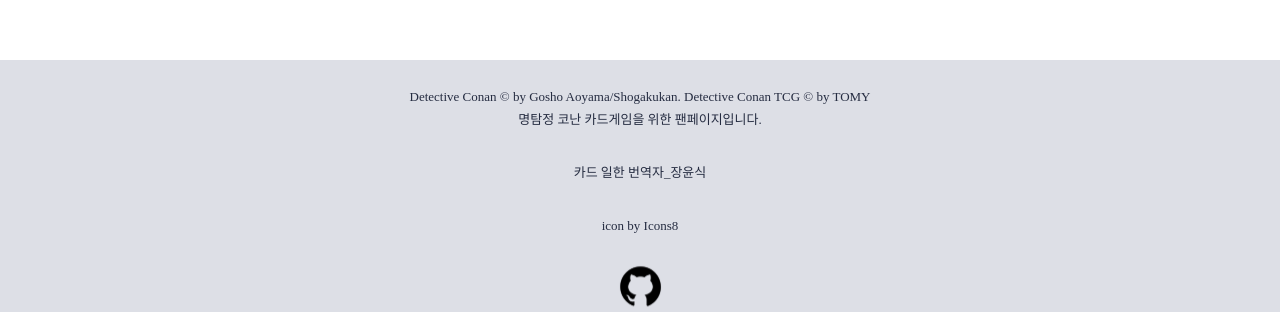
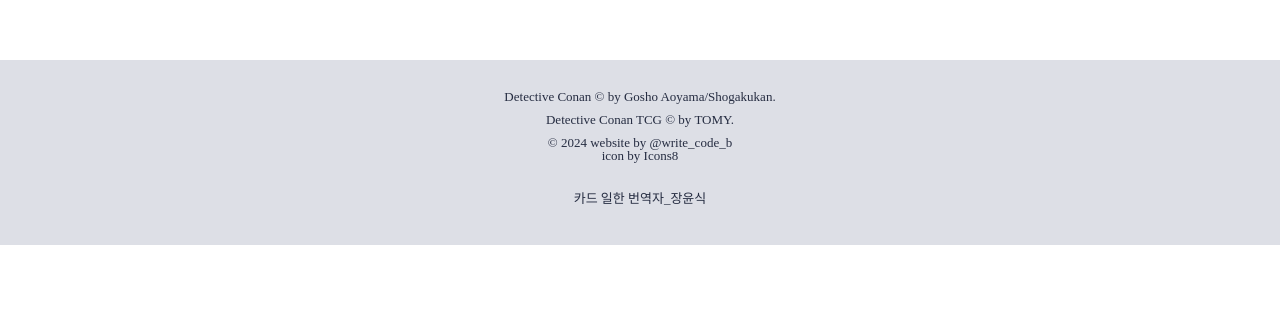
Before and after one commit to write-code-b/Conan-Card, a React (Create React App) app in the folder frontend/: page /about in a window 1280 px wide. Shown: the part 850-1162 px from the top of the page. After the commit the page ends 1095 px from the top, so only its background shows below. Built offline with nearby package versions, Linux system fonts and the light colour scheme; a web font is replaced by a local one.

Commit message:
update Footer

```diff
--- a/frontend/src/components/Footer.jsx
+++ b/frontend/src/components/Footer.jsx
@@ -2,26 +2,19 @@
   return (
     <div id="footer">
       <div>
-        <p>
-          Detective Conan © by Gosho Aoyama/Shogakukan. Detective Conan TCG © by
-          TOMY
-        </p>
-        <p>명탐정 코난 카드게임을 위한 팬페이지입니다.</p>
-      </div>
-      <div>
-        <p>카드 일한 번역자_장윤식</p>
-      </div>
-      <div>
+        <p>Detective Conan © by Gosho Aoyama/Shogakukan.</p>
+        <p>Detective Conan TCG © by TOMY.</p>
+        <a target="_blank" href="https://github.com/write-code-b/Conan-Card">
+          © 2024 website by @write_code_b
+        </a>
         <a target="_blank" href="https://icons8.com">
           icon by Icons8
         </a>
       </div>
       <div>
-        <a
-          href="https://github.com/write-code-b/Conan-Card"
-          className="github"
-        ></a>
+        <p>카드 일한 번역자_장윤식</p>
       </div>
+      <div></div>
     </div>
   );
 }
```
